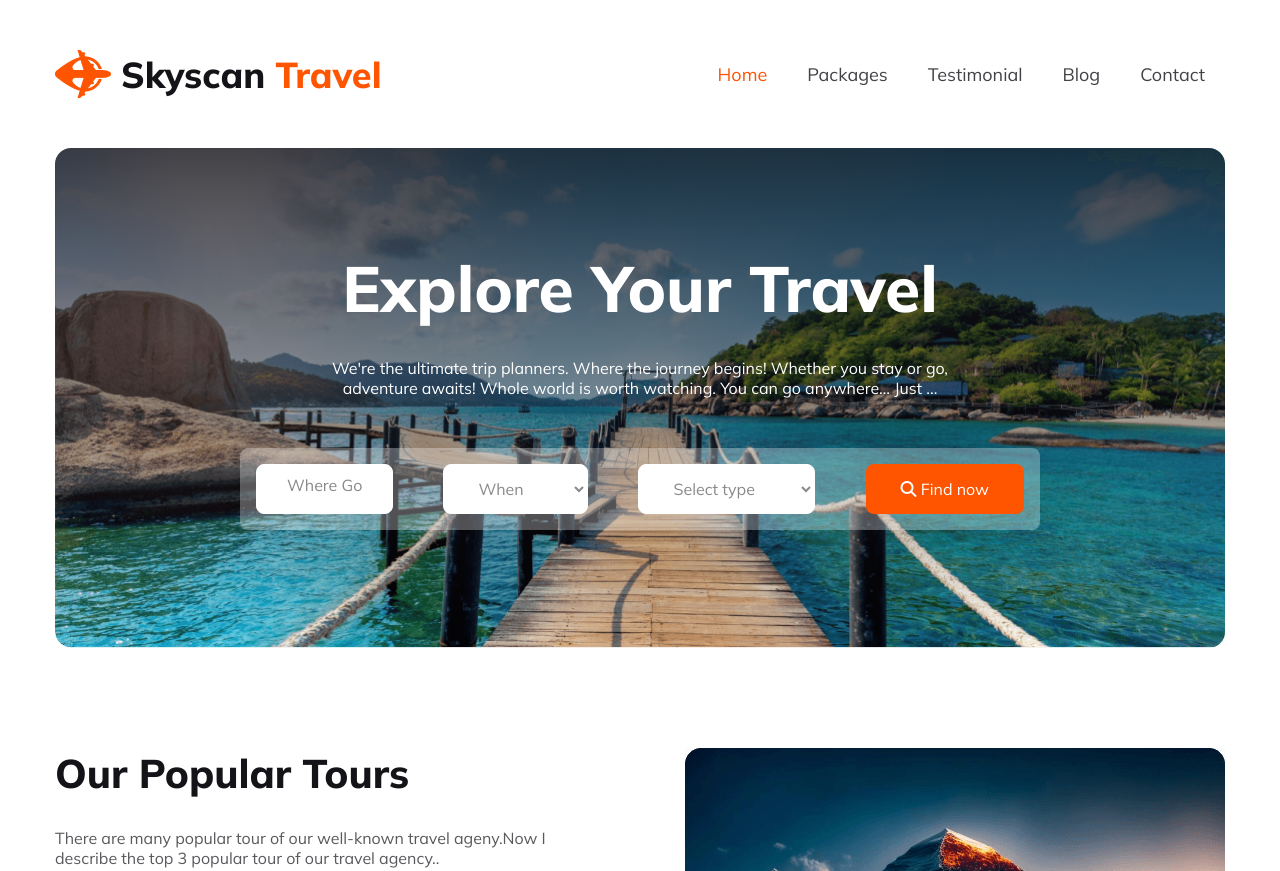
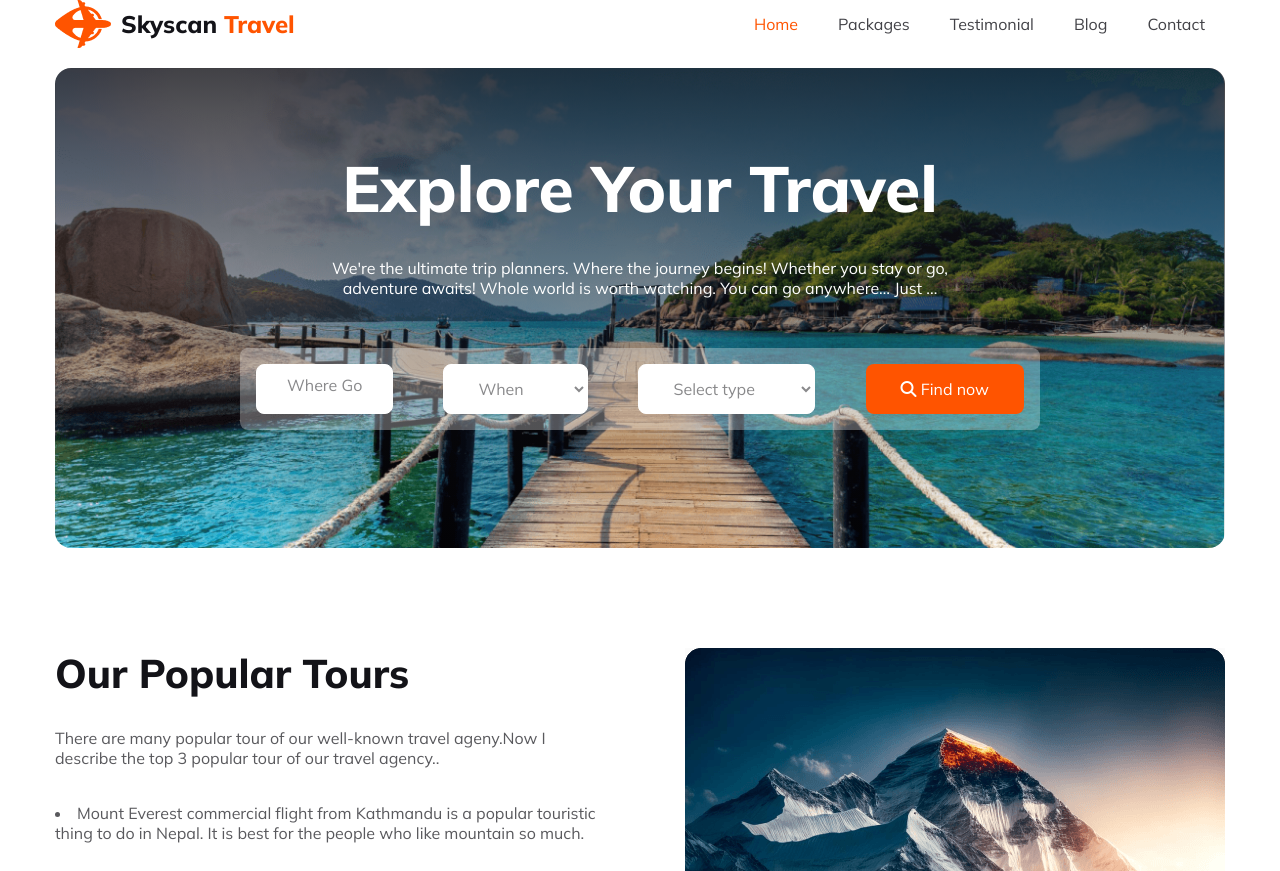
Before and after one commit to shoriful-stack/SkyScan-Travels, a plain HTML site: page index.html in a window 1280 px wide. Shown: the top 871 px of the page. Drawn offline with Linux system fonts and the light colour scheme.

Commit message:
navbar design updated

```diff
--- a/style.css
+++ b/style.css
@@ -6,7 +6,7 @@
 }
 /*header styles*/
 header{
-    /*max-width: 1440px;*/
+    /* max-width: 1440px; */
     max-width: 1170px;
     margin: 0 auto;
     background: #fff;
@@ -20,7 +20,6 @@ header{
     display: flex;
     justify-content: space-between;
     align-items: center;
-    padding-top: 50px;
 }
 nav > ul{
     display: flex;
@@ -31,13 +30,13 @@ nav li{
 nav a{
     text-decoration: none;
     color: #424247;
-    font-size: 1.125rem;
+    font-size: 1rem;
     font-weight: 400;
     padding: 10px 20px;
 }
 .company-name{
     color: #131318;
-    font-size: 2.25rem;
+    font-size: 1.50rem;
     font-weight: 800;
 }
 nav ul li a .special:hover{
@@ -59,30 +58,26 @@ nav ul li a .special:hover{
     display: none;
 }
 .banner-container{
-    margin-top: 50px;
+    margin-top: 20px;
     border-radius: 16px;
     background: linear-gradient(180deg, rgba(19, 19, 24, 0.80) 0%, rgba(19, 19, 24, 0.00) 100%), url(Images/Group\ 13\ \(1\)\ \(1\).png);
     background-size: cover;
     background-repeat: no-repeat;
-    /*height: 600px;*/
-    height: 500px;
+    height: 480px;
 }
 .banner{
     text-align: center;
-    /*max-width: 700px;*/
     max-width: 676px;
     margin: 0 auto;
 }
 .banner-all{
-    /*padding: 140px 0;*/
-    padding: 100px 0;
+    padding: 80px 0;
 
 }
 .banner-content{
     display: flex;
     padding: 16px;
     justify-content: space-between;
-    /*max-width: 820px;*/
     max-width: 768px;
     margin: 0 auto;
     border-radius: 8px;
@@ -122,7 +117,6 @@ nav ul li a .special:hover{
 }
 /*main styles*/
 main{
-    /*max-width: 1440px;*/
     max-width: 1170px;
     margin: 0 auto;
 }
```
